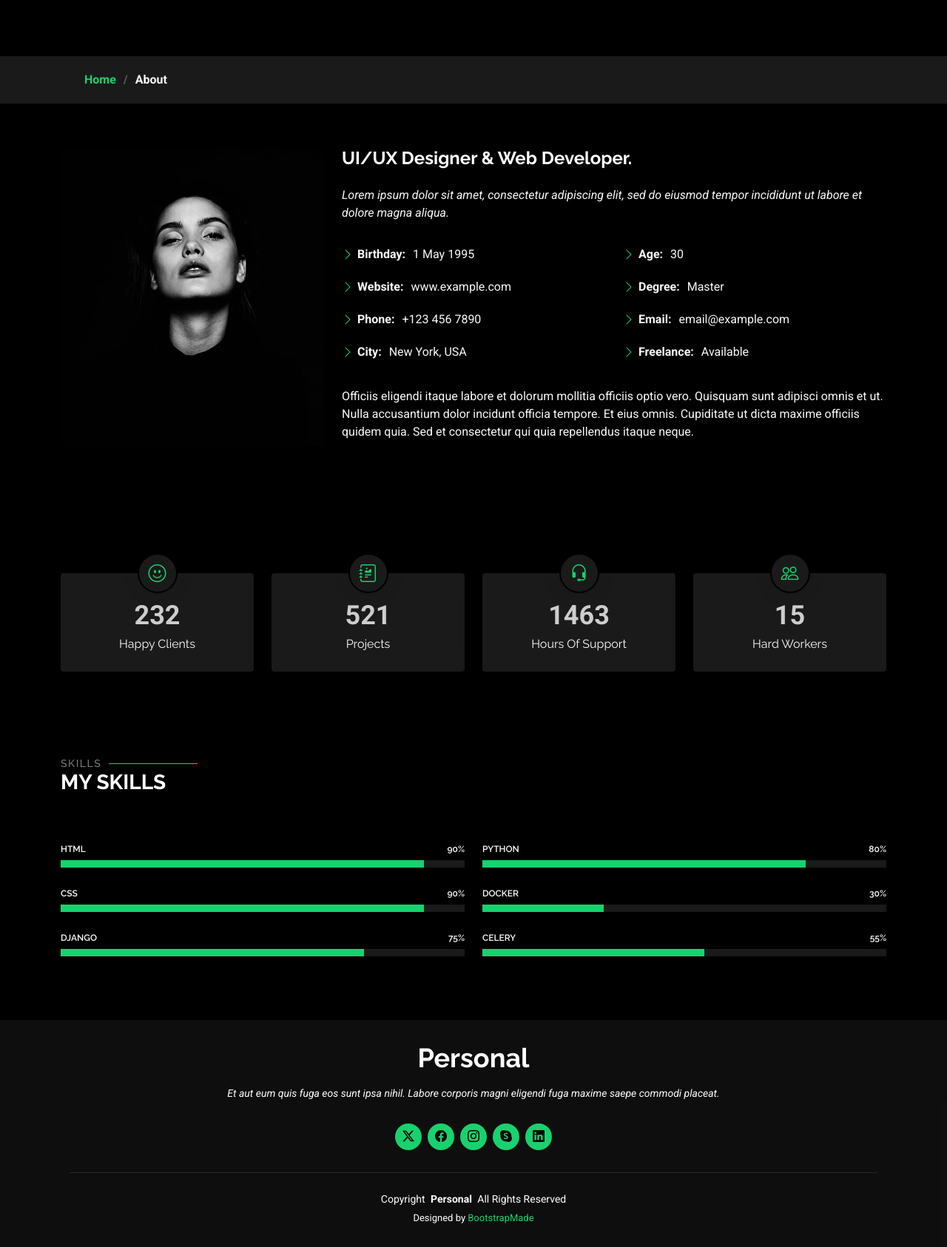
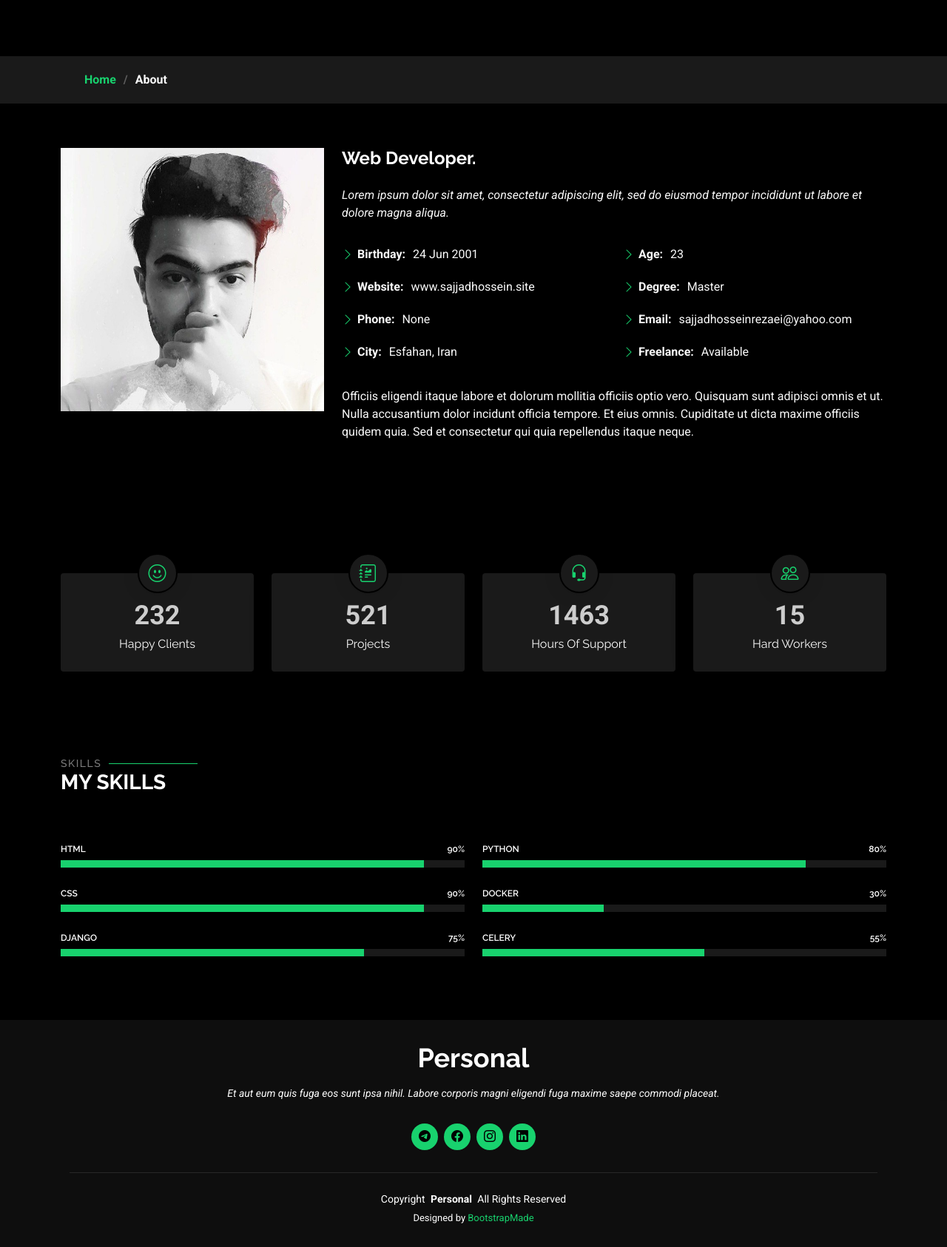
Before and after one commit to Sajjadhosseinrezaei/MySite, a Django app: page /about in a window 1280 px wide. Shown: the part 291-1977 px from the top of the page at 74% size. Run offline with Django 5.2, Linux system fonts and the light colour scheme; some libraries are stand-ins or nearby versions.

Commit message:
costumize site  for myself

```diff
--- a/home/templates/home/about.html
+++ b/home/templates/home/about.html
@@ -33,27 +33,27 @@
         <div class="container" data-aos="fade-up" data-aos-delay="100">
             <div class="row gy-4 justify-content-center">
                 <div class="col-lg-4">
-                    <img src="{% static 'assets/img/profile-img.jpg' %}" class="img-fluid" alt="">
+                    <img src="{% static 'assets/img/profile.jpg' %}" class="img-fluid" alt="">
                 </div>
                 <div class="col-lg-8 content">
-                    <h2>UI/UX Designer &amp; Web Developer.</h2>
+                    <h2> Web Developer.</h2>
                     <p class="fst-italic py-3">
                         Lorem ipsum dolor sit amet, consectetur adipiscing elit, sed do eiusmod tempor incididunt ut labore et dolore magna aliqua.
                     </p>
                     <div class="row">
                         <div class="col-lg-6">
                             <ul>
-                                <li><i class="bi bi-chevron-right"></i> <strong>Birthday:</strong> <span>1 May 1995</span></li>
-                                <li><i class="bi bi-chevron-right"></i> <strong>Website:</strong> <span>www.example.com</span></li>
-                                <li><i class="bi bi-chevron-right"></i> <strong>Phone:</strong> <span>+123 456 7890</span></li>
-                                <li><i class="bi bi-chevron-right"></i> <strong>City:</strong> <span>New York, USA</span></li>
+                                <li><i class="bi bi-chevron-right"></i> <strong>Birthday:</strong> <span>24 Jun 2001</span></li>
+                                <li><i class="bi bi-chevron-right"></i> <strong>Website:</strong> <span>www.sajjadhossein.site</span></li>
+                                <li><i class="bi bi-chevron-right"></i> <strong>Phone:</strong> <span>None</span></li>
+                                <li><i class="bi bi-chevron-right"></i> <strong>City:</strong> <span>Esfahan, Iran</span></li>
                             </ul>
                         </div>
                         <div class="col-lg-6">
                             <ul>
-                                <li><i class="bi bi-chevron-right"></i> <strong>Age:</strong> <span>30</span></li>
+                                <li><i class="bi bi-chevron-right"></i> <strong>Age:</strong> <span>23</span></li>
                                 <li><i class="bi bi-chevron-right"></i> <strong>Degree:</strong> <span>Master</span></li>
-                                <li><i class="bi bi-chevron-right"></i> <strong>Email:</strong> <span>email@example.com</span></li>
+                                <li><i class="bi bi-chevron-right"></i> <strong>Email:</strong> <span>sajjadhosseinrezaei@yahoo.com</span></li>
                                 <li><i class="bi bi-chevron-right"></i> <strong>Freelance:</strong> <span>Available</span></li>
                             </ul>
                         </div>
--- a/templates/index.html
+++ b/templates/index.html
@@ -16,7 +16,8 @@
     <!-- Fonts -->
     <link href="https://fonts.googleapis.com" rel="preconnect">
     <link href="https://fonts.gstatic.com" rel="preconnect" crossorigin>
-  <link href="https://fonts.googleapis.com/css2?family=Roboto:ital,wght@0,100;0,300;0,400;0,500;0,700;0,900;1,100;1,300;1,400;1,500;1,700;1,900&family=Poppins:ital,wght@0,100;0,200;0,300;0,400;0,500;0,600;0,700;0,800;0,900;1,100;1,200;1,300;1,400;1,500;1,600;1,700;1,800;1,900;1,100;1,200;1,300;1,400;1,500;1,600;1,700;1,800;1,900&family=Raleway:ital,wght@0,100;0,200;0,300;0,400;0,500;0,600;0,700;0,800;0,900;1,100;1,200;1,300;1,400;1,500;1,600;1,700;1,800;1,900&display=swap" rel="stylesheet">
+    <link href="https://fonts.googleapis.com/css2?family=Roboto:ital,wght@0,100;0,300;0,400;0,500;0,700;0,900;1,100;1,300;1,400;1,500;1,700;1,900&family=Poppins:ital,wght@0,100;0,200;0,300;0,400;0,500;0,600;0,700;0,800;0,900;1,100;1,200;1,300;1,400;1,500;1,600;1,700;1,800;1,900;1,100;1,200;1,300;1,400;1,500;1,600;1,700;1,800;1,900&family=Raleway:ital,wght@0,100;0,200;0,300;0,400;0,500;0,600;0,700;0,800;0,900;1,100;1,200;1,300;1,400;1,500;1,600;1,700;1,800;1,900&display=swap"
+          rel="stylesheet">
 
     <!-- Vendor CSS Files -->
     <link href="{% static 'assets/vendor/bootstrap/css/bootstrap.min.css' %}" rel="stylesheet">
@@ -50,15 +51,17 @@
 
         <nav id="navmenu" class="navmenu">
             <ul>
-          <li><a href="{% url 'home:home' %}" >Home</a></li>
+                <li><a href="{% url 'home:home' %}">Home</a></li>
                 <li><a href="{% url 'home:about' %}">About</a></li>
                 <li><a href="{% url 'home:resume' %}">Resume</a></li>
                 <li><a href="{% url 'home:services' %}">Services</a></li>
                 <li><a href="{% url 'home:portfolio' %}">Portfolio</a></li>
-          <li class="dropdown"><a href="#"><span>Dropdown</span> <i class="bi bi-chevron-down toggle-dropdown"></i></a>
+                <li class="dropdown"><a href="#"><span>Dropdown</span> <i
+                        class="bi bi-chevron-down toggle-dropdown"></i></a>
                     <ul>
                         <li><a href="#">Dropdown 1</a></li>
-              <li class="dropdown"><a href="#"><span>Deep Dropdown</span> <i class="bi bi-chevron-down toggle-dropdown"></i></a>
+                        <li class="dropdown"><a href="#"><span>Deep Dropdown</span> <i
+                                class="bi bi-chevron-down toggle-dropdown"></i></a>
                             <ul>
                                 <li><a href="#">Deep Dropdown 1</a></li>
                                 <li><a href="#">Deep Dropdown 2</a></li>
@@ -87,13 +90,15 @@
 <footer id="footer" class="footer dark-background">
     <div class="container">
         <h3 class="sitename">Personal</h3>
-      <p>Et aut eum quis fuga eos sunt ipsa nihil. Labore corporis magni eligendi fuga maxime saepe commodi placeat.</p>
+        <p>Et aut eum quis fuga eos sunt ipsa nihil. Labore corporis magni eligendi fuga maxime saepe commodi
+            placeat.</p>
         <div class="social-links d-flex justify-content-center">
-        <a href=""><i class="bi bi-twitter-x"></i></a>
-        <a href=""><i class="bi bi-facebook"></i></a>
-        <a href=""><i class="bi bi-instagram"></i></a>
-        <a href=""><i class="bi bi-skype"></i></a>
-        <a href=""><i class="bi bi-linkedin"></i></a>
+            <a href="https://t.me/Sajjadhossein"><i class="bi bi-telegram"></i></a>
+            <a href="https://www.facebook.com/share/1GqyBRa41M/"><i class="bi bi-facebook"></i></a>
+            <a href="https://www.instagram.com/sajjadhosseinrezay/profilecard/?igsh=ZGpnb2R3anY4bjhm"><i
+                    class="bi bi-instagram"></i></a>
+            <a href="https://www.linkedin.com/in/sajjadhossein-rezaei-b3a0a1320?utm_source=share&utm_campaign=share_via&utm_content=profile&utm_medium=android_app"><i
+                    class="bi bi-linkedin"></i></a>
         </div>
         <div class="container">
             <div class="copyright">
@@ -111,7 +116,8 @@
 </footer>
 
 <!-- Scroll Top -->
-  <a href="#" id="scroll-top" class="scroll-top d-flex align-items-center justify-content-center"><i class="bi bi-arrow-up-short"></i></a>
+<a href="#" id="scroll-top" class="scroll-top d-flex align-items-center justify-content-center"><i
+        class="bi bi-arrow-up-short"></i></a>
 
 <!-- Preloader -->
 <div id="preloader"></div>
```
Also changed, not shown: home/templates/home/contact.html (+9 -8 lines), home/templates/home/home.html (+10 -7 lines), static/assets/img/bg.jpg (added), static/assets/img/bg.png (added), static/assets/img/profile.jpg (added), static/assets/img/sajjadhossein.jpg (added). Lines whose indentation alone changed are shown as unchanged.
